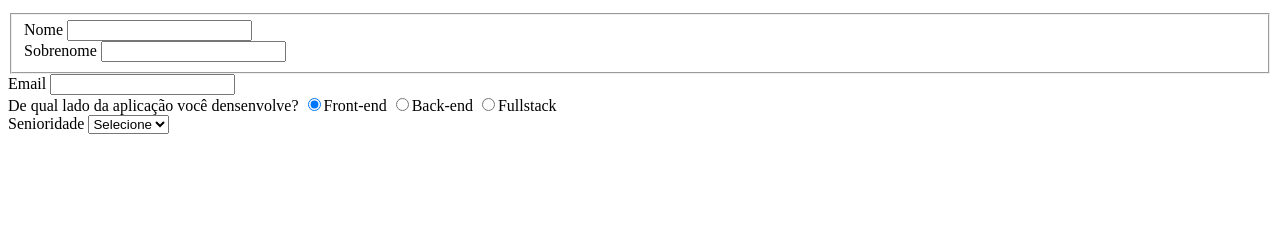
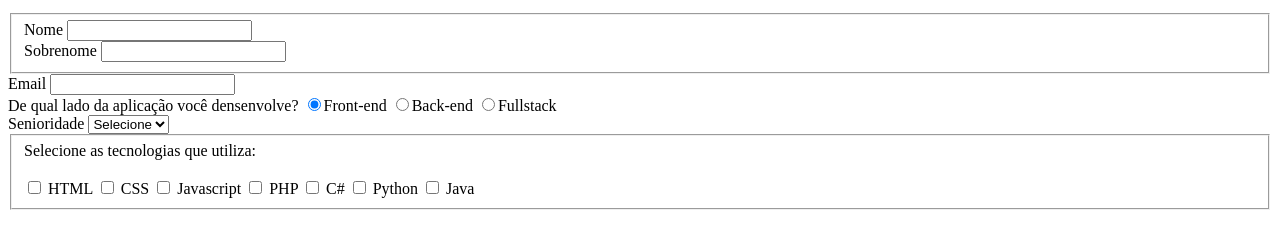
Before and after one commit to elvismota00/formulario_basico, a plain HTML site: page index.html in a window 1280 px wide. Shown: the part 101-350 px from the top of the page. Drawn offline with Linux system fonts and the light colour scheme.

Commit message:
adicionando um checkbox

```diff
--- a/index.html
+++ b/index.html
@@ -50,6 +50,30 @@
                 <option>Senior</option>
             </select>
         </div>
+
+        <fieldset>
+            <div>
+                <label>
+                    Selecione as tecnologias que utiliza:
+                </label>
+                <br>
+                <br>
+                <input type="checkbox" id="teclogia1" nome="teclogia1" value="HTML">
+                <label for="teclogia1">HTML</label>
+                <input type="checkbox" id="teclogia2" nome="teclogia2" value="CSS">
+                <label for="teclogia2">CSS</label>
+                <input type="checkbox" id="teclogia3" nome="teclogia3" value="Javascript">
+                <label for="teclogia3">Javascript</label>
+                <input type="checkbox" id="teclogia4" nome="teclogia4" value="PHP">
+                <label for="teclogia4">PHP</label>
+                <input type="checkbox" id="teclogia5" nome="teclogia5" value="C#">
+                <label for="teclogia5">C#</label>
+                <input type="checkbox" id="teclogia6" nome="teclogia6" value="Python">
+                <label for="teclogia6">Python</label>
+                <input type="checkbox" id="teclogia7" nome="teclogia7" value="Java">
+                <label for="teclogia7">Java</label>
+            </div>
+        </fieldset>
     </form>
 </body>
 </html>
```
